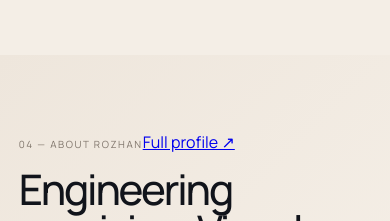
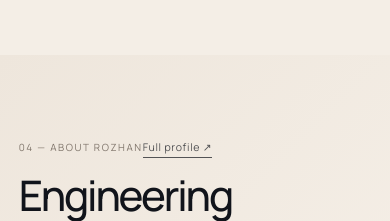
Before and after one commit to RozhanB01/roznex-portfolio, a website: page index.html in a window 390 px wide. Shown: the part 6900-7121 px from the top of the page. Drawn offline with Linux system fonts and the light colour scheme; no server answers.

Commit message:
polish: style author profile link on homepage

```diff
--- a/styles.css
+++ b/styles.css
@@ -534,3 +534,5 @@ body.fa .dashboard-project-client{text-transform:none;letter-spacing:0}
 @media(max-width:620px){.home-insights-grid{grid-template-columns:1fr}.home-insight-card,.home-insight-card:last-child{grid-column:auto;min-height:16rem}.home-insight-card h3{font-size:2rem}.home-insights-more .button{width:100%;justify-content:space-between}}
 
 .service-detail-link{display:inline-flex;margin-top:.9rem;width:max-content;color:inherit;text-decoration:none;font-size:.64rem;border-bottom:1px solid currentColor;padding-bottom:.22rem;opacity:.78}.service-detail-link:hover{opacity:1}@media(max-width:760px){.service-detail-link{font-size:.68rem}}
+
+.about-profile-link{display:inline-flex;margin:.65rem 0 .2rem;width:max-content;color:inherit;text-decoration:none;font-size:.62rem;letter-spacing:.06em;border-bottom:1px solid currentColor;padding-bottom:.2rem;opacity:.7}.about-profile-link:hover{opacity:1}@media(max-width:760px){.about-profile-link{font-size:.66rem;margin:.55rem 0 .1rem}}
```
